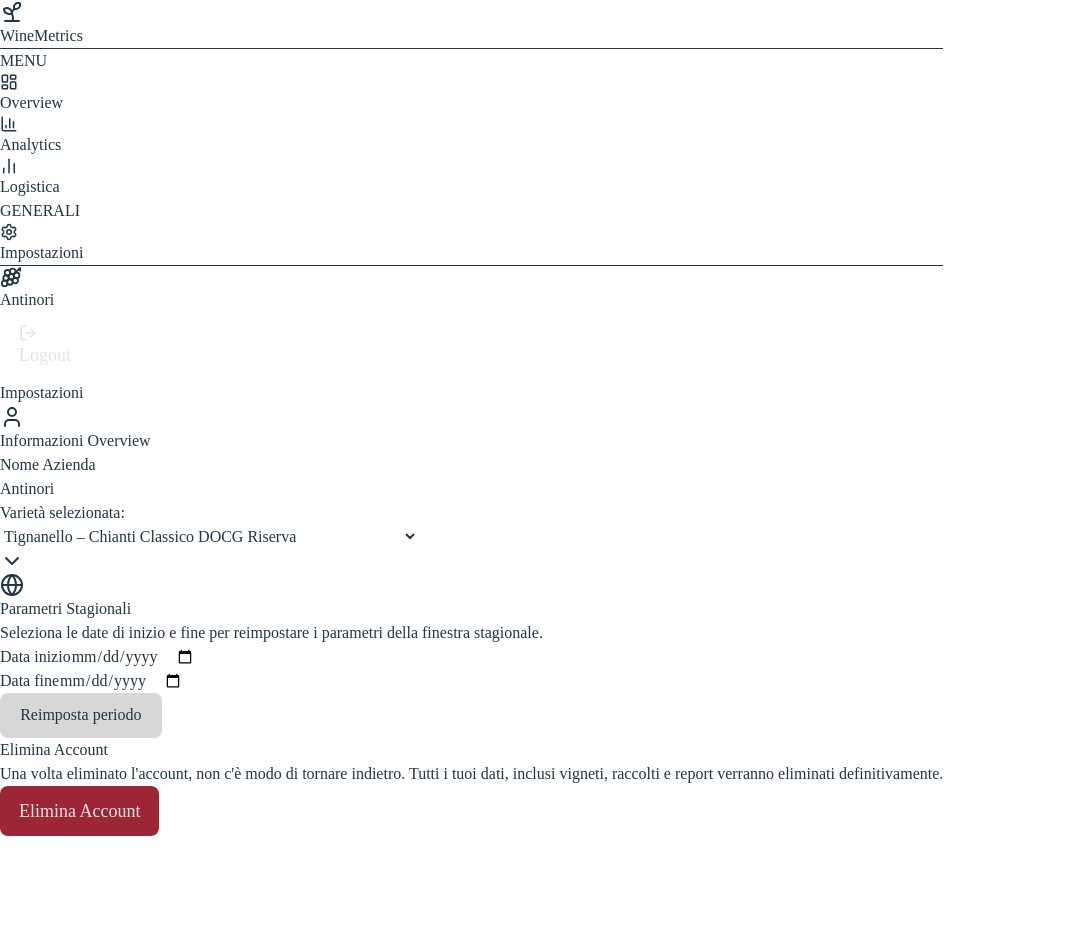
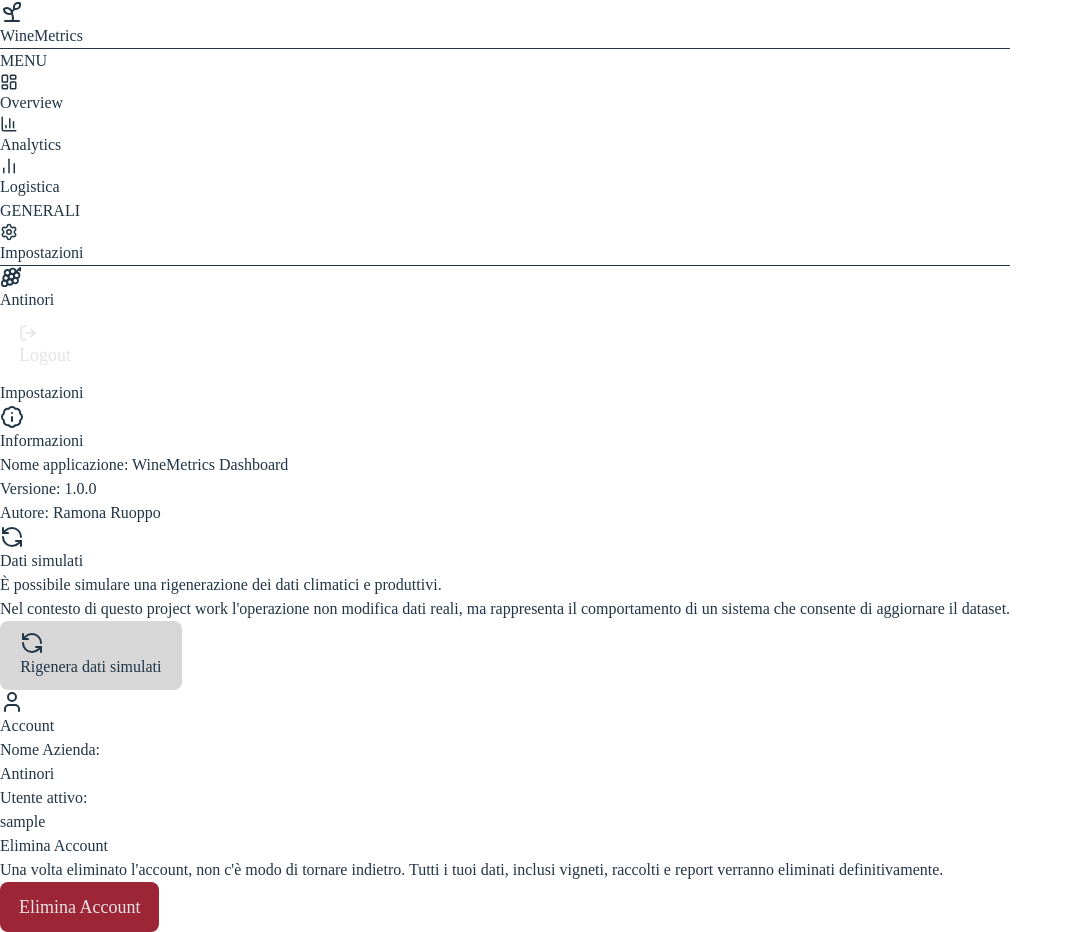
Before and after one commit to RamonaRuoppo/wine-dashboard, a React (Vite) app in the folder wine-dashboard/: page /settings in a window 1280 px wide. Shown: the whole page, without its empty margins (0-1073 px from the left). Before the commit the page ends 836 px from the top, so only its background shows below. Built offline with nearby package versions, Linux system fonts and the light colour scheme; sample sign-in values are in the browser's storage.

Commit message:
edit layout settings

```diff
--- a/wine-dashboard/src/App.jsx
+++ b/wine-dashboard/src/App.jsx
@@ -10,6 +10,9 @@
 
   const handleLogin = (username) => {
     localStorage.setItem("user_username", username);
+    if (localStorage.getItem("resetSimData") === "true") {
+    localStorage.removeItem("resetSimData");
+}
     setIsLoggedIn(true);
   };
 
--- a/wine-dashboard/src/components/Modal.jsx
+++ b/wine-dashboard/src/components/Modal.jsx
@@ -9,14 +9,14 @@
                 <div className="flex justify-center gap-3">
                     {onConfirm && (
                         <button
-                            className="bg-[#722F37] text-white px-4 py-2 rounded hover:bg-[#5b252c]"
+                            className="text-gray-600 px-4 py-2 rounded hover:bg-[#5b252c]"
                             onClick={onConfirm}
                         >
                             {confirmText}
                         </button>
                     )}
                     <button
-                        className="bg-gray-200 text-gray-800 px-4 py-2 rounded hover:bg-gray-300"
+                        className="text-gray-900 px-4 py-2 rounded hover:bg-gray-300"
                         onClick={onClose}
                     >
                         {cancelText}
--- a/wine-dashboard/src/pages/Login.jsx
+++ b/wine-dashboard/src/pages/Login.jsx
@@ -20,6 +20,10 @@
         // login simulation
         if (username === DEMO_CREDENTIALS.username && password === DEMO_CREDENTIALS.password) {
             localStorage.setItem('user_username', username);
+            if (localStorage.getItem("resetSimData") === "true") {
+                localStorage.removeItem("resetSimData");
+                console.log("Reset dati simulati applicato al login");
+            }
             onLogin(username);
             navigateTo('/dashboard');
         } else {
--- a/wine-dashboard/src/pages/Settings.jsx
+++ b/wine-dashboard/src/pages/Settings.jsx
@@ -1,20 +1,24 @@
-import { ChevronDown, Globe, Star, User } from "lucide-react";
-import { useState } from "react";
+import { BadgeInfo, ChevronDown, Globe, RefreshCcw, Settings2, User } from "lucide-react";
+import { useEffect, useState } from "react";
 import Modal from "../components/Modal";
-import { vineyardList } from "../data/mockData";
 
 const Settings = () => {
+    const [username, setUsername] = useState(() => localStorage.getItem("user_username") || "Utente");
+    const [language, setLanguage] = useState(() => localStorage.getItem("language") || "it");
     const [showDeleteModal, setShowDeleteModal] = useState(false);
-    const [showGenerateModal, setShowGenerateModal] = useState(false);
-    const [startDate, setStartDate] = useState("");
-    const [endDate, setEndDate] = useState("");
+    const [showResetModal, setShowResetModal] = useState(false);
 
-    const handleGenerateData = () => {
-        setShowGenerateModal(true);
-        console.log(`Generating simulated data from ${startDate} to ${endDate}`);
-    };
+    useEffect(() => {
+        localStorage.setItem("language", language);
+    }, [language]);
 
-    const handleDeleteAccount = () => {
+    const handleResetData = () => { //simulazione
+        localStorage.setItem("resetSimData", "true");
+        setShowResetModal(false);
+        window.location.href = "/login";
+    }
+
+    const handleDeleteAccount = () => { //simulazione
         localStorage.clear();
         setShowDeleteModal(false);
         window.location.href = "/login";
@@ -25,86 +29,91 @@
             <h2 className="text-2xl font-semibold mb-6">Impostazioni</h2>
 
             <div className="flex items-center gap-3 mb-4">
-                <User className="w-5 h-5 text-[#722F37]" />
-                <h2 className="text-gray-900">Informazioni Overview</h2>
+                <BadgeInfo className="w-5 h-5 text-[#722F37]" />
+                <h2 className="text-gray-900">Informazioni</h2>
             </div>
 
-            <div className="space-y-4">
-                <div className="bg-white border border-gray-200 dark:border-gray-700 dark:bg-gray-800 rounded-lg p-4 mb-6">
-                    <label className="text-sm text-gray-500 dark:text-gray-200 mb-2">Nome Azienda</label>
-                    <h3 className="text-black-900 dark:text-white mb-2 pl-2 mt-1">Antinori</h3>
-                    <label className="text-sm text-gray-500 dark:text-gray-200 ">Varietà selezionata:</label>
-                    <div className="relative w-130 mb-2 mt-1">
+            <div className="bg-white border border-gray-200 dark:border-gray-700 dark:bg-gray-800 rounded-lg p-4 mb-6 text-sm">
+                <p className="text-gray-700 dark:text-gray-200">
+                    Nome applicazione:{" "}
+                    <span className="font-semibold text-black dark:text-white">
+                        WineMetrics Dashboard
+                    </span>
+                </p>
+                <p className="text-gray-700 dark:text-gray-200 mt-1">
+                    Versione:{" "}
+                    <span className="font-semibold text-black dark:text-white">
+                        1.0.0
+                    </span>
+                </p>
+                <p className="text-gray-700 dark:text-gray-200 mt-1">
+                    Autore:{" "}
+                    <span className="font-semibold text-black dark:text-white">
+                        Ramona Ruoppo
+                    </span>
+                </p>
+
+                {/* <div>
+                    <label className="mt-6 flex items-center gap-2 text-gray-700 dark:text-gray-200 mb-1">
+                        <Globe className="w-4 h-4 text-[#722F37]" />
+                        Lingua
+                    </label>
+                    <div className="relative w-60 mt-3 mb-1">
                         <select
-                            defaultValue="Antinori"
-                            className="w-full appearance-none bg-white border border-gray-300 dark:border-gray-600 dark:bg-gray-700 rounded-lg px-4 py-2 pr-10 text-gray-800 dark:text-gray-200 focus:outline-none focus:ring-2 focus:ring-gray-200 focus:border-gray-200 shadow-sm"
+                            defaultValue={language}
+                            onChange={(e) => setLanguage(e.target.value)}
+                            className="w-full appearance-none bg-white border border-gray-300 rounded-lg px-4 py-2 pr-10 text-gray-800 focus:outline-none focus:ring-2 focus:ring-gray-200 focus:border-gray-200 shadow-sm"
                         >
-                            {vineyardList.map((v) => (
-                                <option key={v.name} value={v.name}>
-                                    {v.name} – {v.variety}
-                                </option>
-                            ))}
+                            <option value="it">Italiano</option>
+                            <option value="en">Inglese</option>
                         </select>
                         <div className="pointer-events-none absolute inset-y-0 right-0 flex items-center pr-3">
                             <ChevronDown className="w-5 h-5 text-gray-400" />
                         </div>
                     </div>
+                </div> */}
+            </div>
+
+            {/* RESET DATI SIMULATI */}
+            <div className="flex items-center gap-3 mb-4">
+                <RefreshCcw className="w-5 h-5 text-[#722F37]" />
+                <h2 className="text-gray-900 dark:text-white">Dati simulati</h2>
+            </div>
+
+            <div className="bg-white border border-gray-200 dark:border-gray-700 dark:bg-gray-800 rounded-lg p-4 mb-6 text-sm">
+                <p className="text-gray-500 dark:text-gray-200 mb-3">
+                    È possibile simulare una rigenerazione dei dati climatici e produttivi.
+                    <br /> Nel contesto di questo project work l'operazione non modifica dati reali, ma
+                    rappresenta il comportamento di un sistema che consente di aggiornare il
+                    dataset.
+                </p>
+                <button
+                    onClick={() => setShowResetModal(true)}
+                    className="inline-flex items-center gap-2 px-4 py-2 bg-[#722F37] text-black rounded-md hover:bg-[#5b252c] transition text-sm"
+                >
+                    <RefreshCcw className="w-4 h-4 text-black" />
+                    Rigenera dati simulati
+                </button>
+            </div>
+
+            {/* ACCOUNT */}
+            <div className="flex items-center gap-3 mb-4">
+                <User className="w-5 h-5 text-[#722F37]" />
+                <h2 className="text-gray-900 dark:text-white">Account</h2>
+            </div>
+
+            <div className="bg-white border border-gray-200 dark:border-gray-700 dark:bg-gray-800 rounded-lg p-4 mb-6 text-sm">
+                <div className="flex mb-2 gap-2">
+                    <h3 className="text-gray-500 dark:text-gray-200">Nome Azienda:</h3>
+                    <h3 className="text-black dark:text-white font-medium">Antinori</h3>
+                </div>
+                <div className="flex gap-2">
+                    <h3 className="text-gray-500 dark:text-gray-200">Utente attivo:</h3>
+                    <h3 className="text-black dark:text-white font-medium">{username}</h3>
                 </div>
             </div>
 
-            {/* Preferences */}
-            {/* <div className="flex items-center gap-3 mb-4">
-                <Star className="w-5 h-5 text-[#722F37]" />
-                <h2 className="text-gray-900">Preferenze</h2>
-            </div>
-            */}
-
-            {/*
-            <div className="space-y-4">
-                <div className="bg-white border border-gray-200 rounded-lg p-4 mb-6">
-                    <p className="text-sm text-gray-400">
-                        Altre info
-                    </p>
-                </div>
-            </div>
-            */}
-
-            <div className="flex items-center gap-3 mb-4">
-                <Globe className="w-5 h-5 text-[#722F37]" />
-                <h2 className="text-gray-900">Parametri Stagionali</h2>
-            </div>
-
-            <div className="bg-white border border-gray-200 dark:border-gray-700 dark:bg-gray-800 rounded-lg p-4 mb-6 space-y-4">
-                <h3 className="text-sm text-gray-600 dark:text-gray-200">Seleziona le date di inizio e fine per reimpostare i parametri della finestra stagionale.</h3>
-                <div className="w-80">
-                    <label htmlFor="startDate" className="text-sm text-gray-500 dark:text-gray-400">Data inizio</label>
-                    <input
-                        id="startDate"
-                        type="date"
-                        className="w-full border border-gray-300 dark:text-gray-400 rounded-lg px-3 py-2"
-                        value={startDate}
-                        onChange={(e) => setStartDate(e.target.value)}
-                    />
-                </div>
-                <div className="w-80">
-                    <label htmlFor="endDate" className="text-sm text-gray-500 dark:text-gray-400">Data fine</label>
-                    <input
-                        id="endDate"
-                        type="date"
-                        className="w-full border border-gray-300 dark:text-gray-400 rounded-lg px-3 py-2"
-                        value={endDate}
-                        onChange={(e) => setEndDate(e.target.value)}
-                    />
-                </div>
-                <button
-                    className="mt-2 text-gray-900 dark:text-gray-500 px-4 py-2 rounded hover:bg-[#5b252c] transition disabled:opacity-50 disabled:cursor-not-allowed"
-                    onClick={handleGenerateData}
-                    disabled={!startDate || !endDate}
-                >
-                    Reimposta periodo
-                </button>
-            </div>
-
+            {/* ELIMINA ACCOUNT */}
             <div className="space-y-4">
                 <div className="bg-red-50 border border-red-200 rounded-lg p-4">
                     <h3 className="text-red-900 mb-2">Elimina Account</h3>
@@ -121,17 +130,28 @@
                 </div>
             </div>
 
-            {showGenerateModal && (
+            {showResetModal && (
                 <Modal
-                    show={showGenerateModal}
+                    show={showResetModal}
                     title="Rigenerazione dati"
-                    message={`Vuoi rigenerare i dati simulati dal ${startDate} al ${endDate}?`}
-                    onConfirm={"confirm"}
-                    onClose={() => setShowGenerateModal(false)}
+                    message={
+                        <div className="text-sm leading-relaxed text-gray-400 dark:text-gray-500">
+                            <p>
+                                Questa operazione simula la rigenerazione dei dati climatici e produttivi.
+                            </p>
+                            <p className="mt-3 text-gray-700 dark:text-gray-300">
+                                Confermando verrai reindirizzato alla schermata di login.
+                            </p>
+                            <p className="mt-4 font-medium text-gray-700 dark:text-gray-300">
+                                Procedere?
+                            </p>
+                        </div>
+                    }
+                    onConfirm={handleResetData}
+                    onClose={() => setShowResetModal(false)}
                     confirmText="Conferma"
                     cancelText="Annulla"
                 />
-
             )}
 
             {showDeleteModal && (
```
